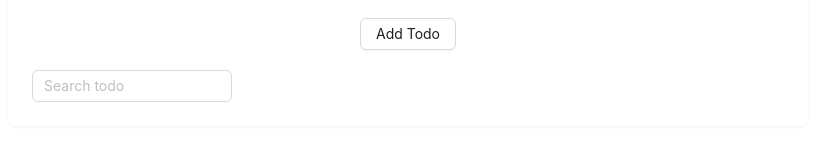
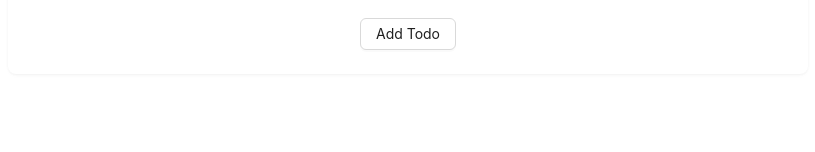
Before and after one commit to SvrTheCreator/todo-list, a React (Vite) app: page / in a window 1280 px wide. Shown: the part 148-300 px from the top of the page, without its empty margins (232-1047 px from the left). Built offline with nearby package versions, Linux system fonts and the light colour scheme.

Commit message:
rework search

```diff
--- a/src/components/TodoList.jsx
+++ b/src/components/TodoList.jsx
@@ -75,7 +75,7 @@ export default function TodoList({ currentCategory }) {
 
   return (
     <>
-      <Search {...{ search }} />
+      {todos.length > 0 && <Search {...{ search }} />}
       {category()}
     </>
   )
```
